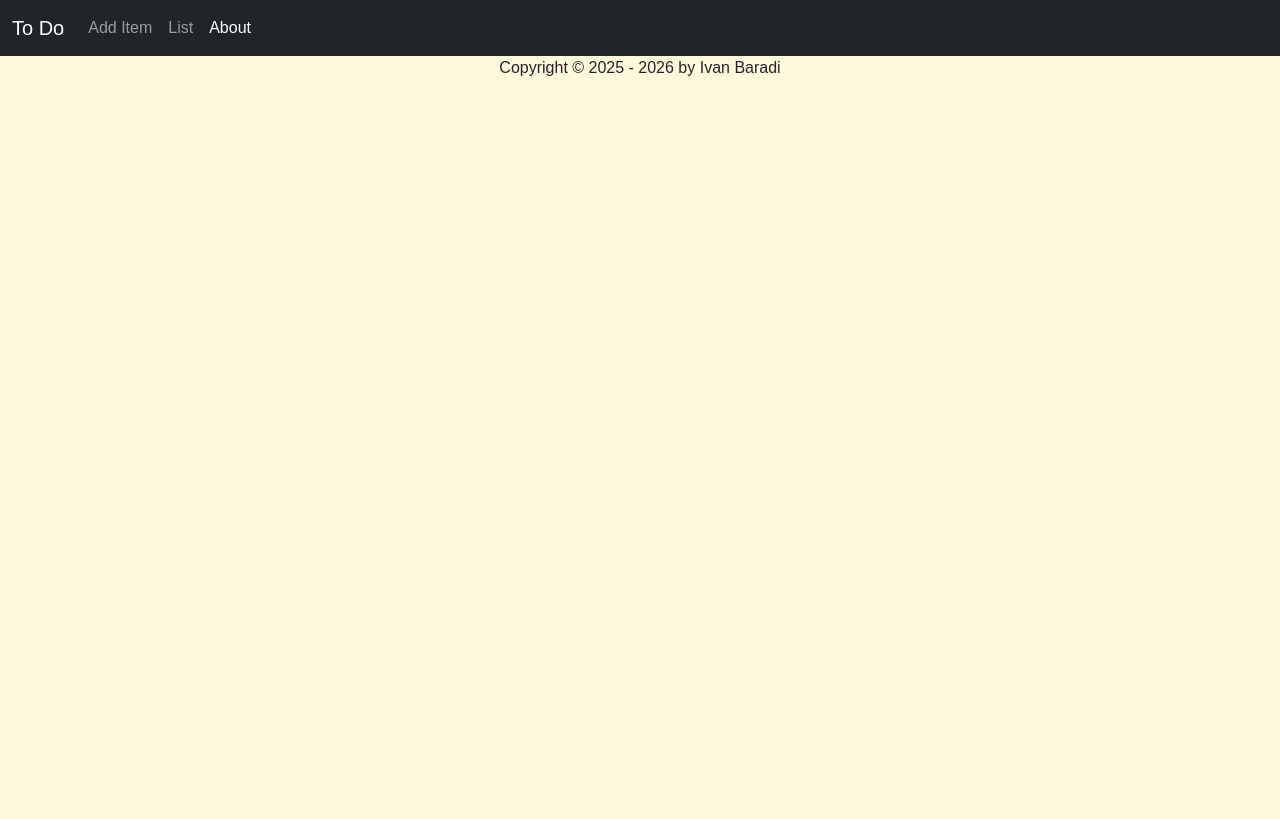
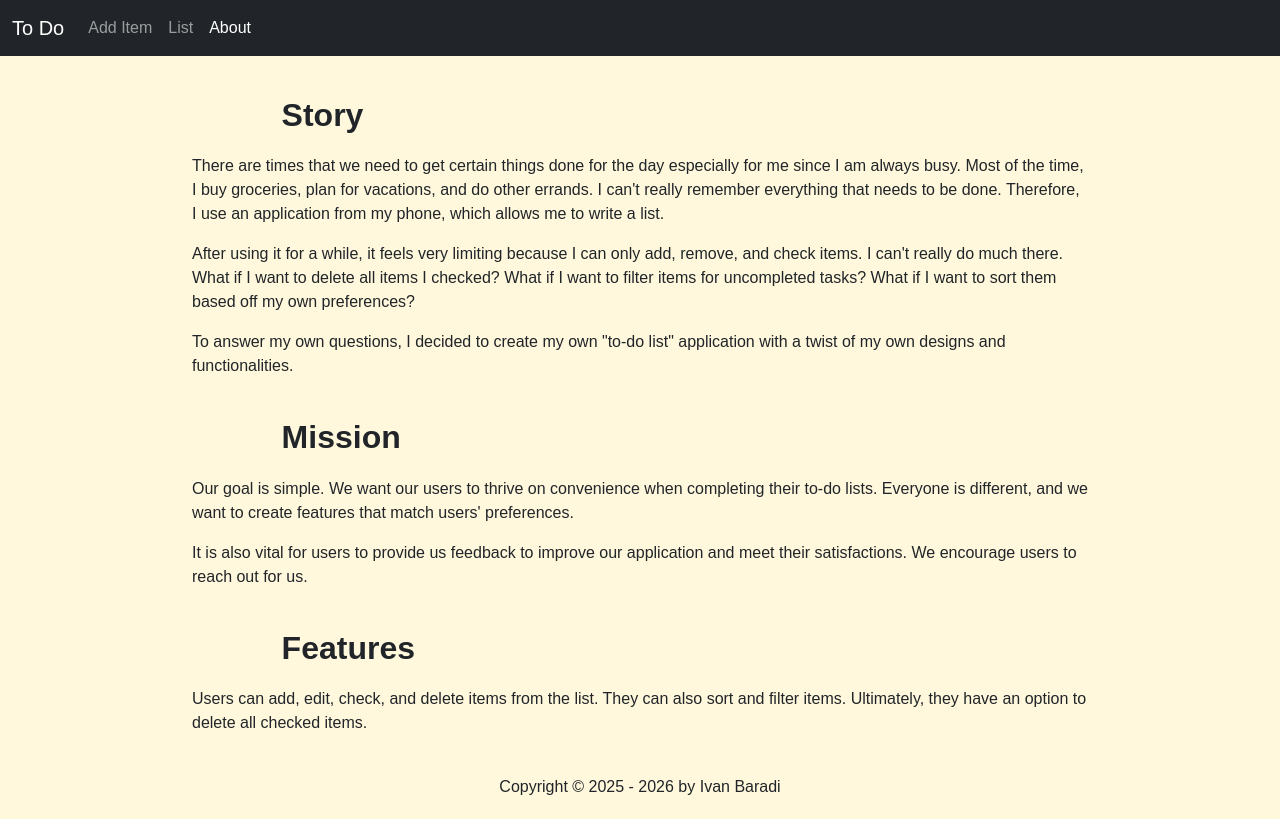
Before and after one commit to ivanbaradi/to-do, a React (Create React App) app: page /about in a window 1280 px wide. Built offline with nearby package versions, Linux system fonts and the light colour scheme; a web font is replaced by a local one.

Commit message:
added content to "About" page

```diff
--- a/src/pages/About.jsx
+++ b/src/pages/About.jsx
@@ -1,8 +1,53 @@
 export default function About(){
+
+    const content = {
+        width: '70%',
+        margin: '0 auto',
+        marginTop: '40px'
+    }
+
+    const title = {
+        marginBottom: '20px'
+    }
+
     return (
-        <main>
-
-
+        <main style={content} className="text-start content">
+            <div className='sub-content'>
+                <h1 className="title" style={title}>Story</h1>
+                <p>
+                    There are times that we need to get certain things done for the day especially for me since I am
+                    always busy. Most of the time, I buy groceries, plan for vacations, and do other errands. I can't
+                    really remember everything that needs to be done. Therefore, I use an application from my phone,
+                    which allows me to write a list.
+                </p>
+                <p>
+                    After using it for a while, it feels very limiting because I can only add, remove, and check items. I can't
+                    really do much there. What if I want to delete all items I checked? What if I want to filter items
+                    for uncompleted tasks? What if I want to sort them based off my own preferences?
+                </p>
+                <p>
+                    To answer my own questions, I decided to create my own "to-do list" application with a twist of my own
+                    designs and functionalities.
+                </p>
+            </div>
+            <div className='sub-content'>
+                <h1 className="title" style={title}>Mission</h1>
+                <p>
+                    Our goal is simple. We want our users to thrive on convenience when completing their to-do lists. Everyone
+                    is different, and we want to create features that match users' preferences.
+                </p>
+                <p>
+                    It is also vital for users to provide us feedback to improve our application and meet their satisfactions.
+                    We encourage users to reach out for us.
+                </p>
+            </div>
+            <div className='sub-content'>
+                <h1 className="title" style={title}>Features</h1>
+                <p>
+                    Users can add, edit, check, and delete items from the list. They can also sort and filter items.
+                    Ultimately, they have an option to delete all checked items.
+                </p>
+            </div>
         </main>
     )
 }
```
